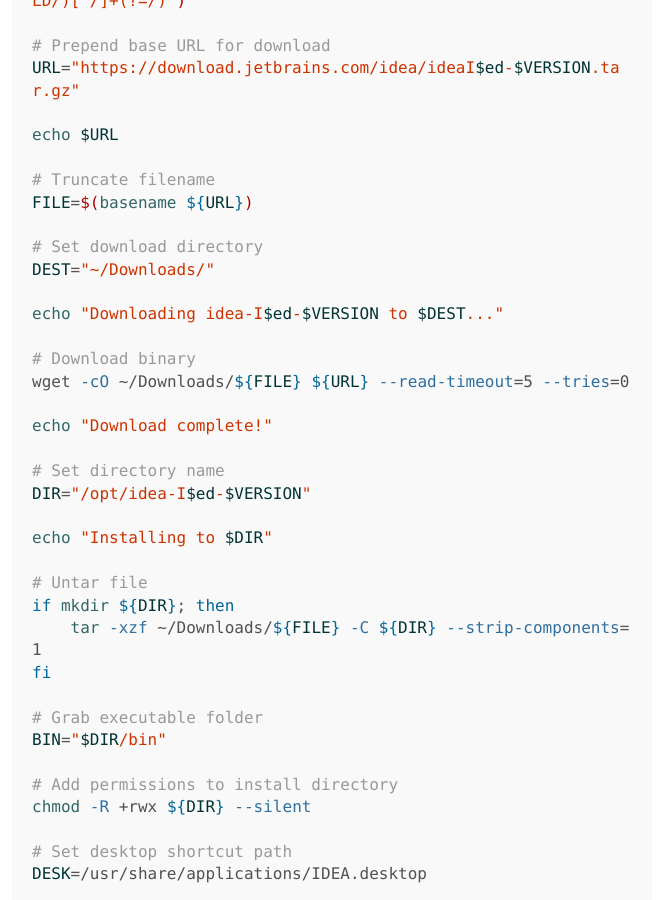
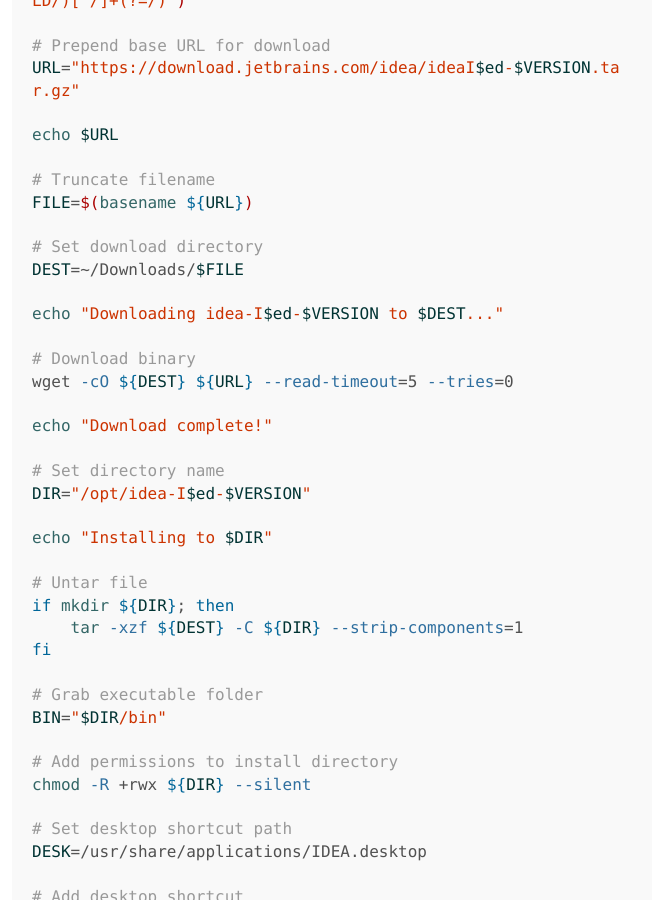
Before and after one commit to breandan/breandan.github.io, a Jekyll site: the page built from _posts/2014-08-18-shell-script.md, in a window 1280 px wide and 900 px high, scrolled down 1161 px. Shown: the whole window, without its empty margins (308-968 px from the left). Built offline with Jekyll 4.4.1, drawn with Linux system fonts in a browser that asks for light colours; nearby versions of some CDN libraries.

Commit message:
Minor refactoring

```diff
--- a/_posts/2014-08-18-shell-script.md
+++ b/_posts/2014-08-18-shell-script.md
@@ -40,12 +40,12 @@
 FILE=$(basename ${URL})
 
 # Set download directory
-DEST="~/Downloads/"
+DEST=~/Downloads/$FILE
 
 echo "Downloading idea-I$ed-$VERSION to $DEST..."
 
 # Download binary
-wget -cO ~/Downloads/${FILE} ${URL} --read-timeout=5 --tries=0
+wget -cO ${DEST} ${URL} --read-timeout=5 --tries=0
 
 echo "Download complete!"
 
@@ -56,7 +56,7 @@
 
 # Untar file
 if mkdir ${DIR}; then
-    tar -xzf ~/Downloads/${FILE} -C ${DIR} --strip-components=1
+    tar -xzf ${DEST} -C ${DIR} --strip-components=1
 fi
 
 # Grab executable folder
```
